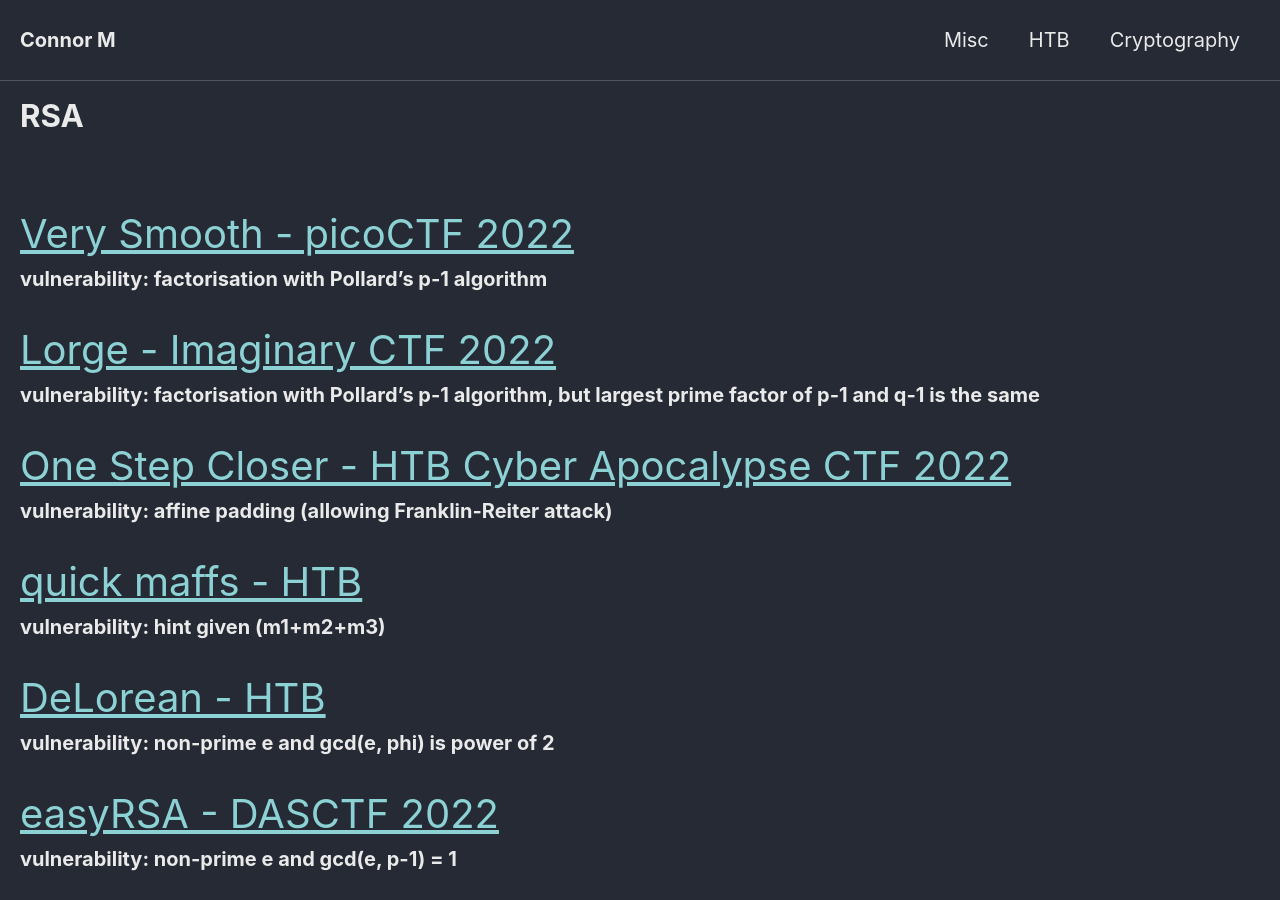
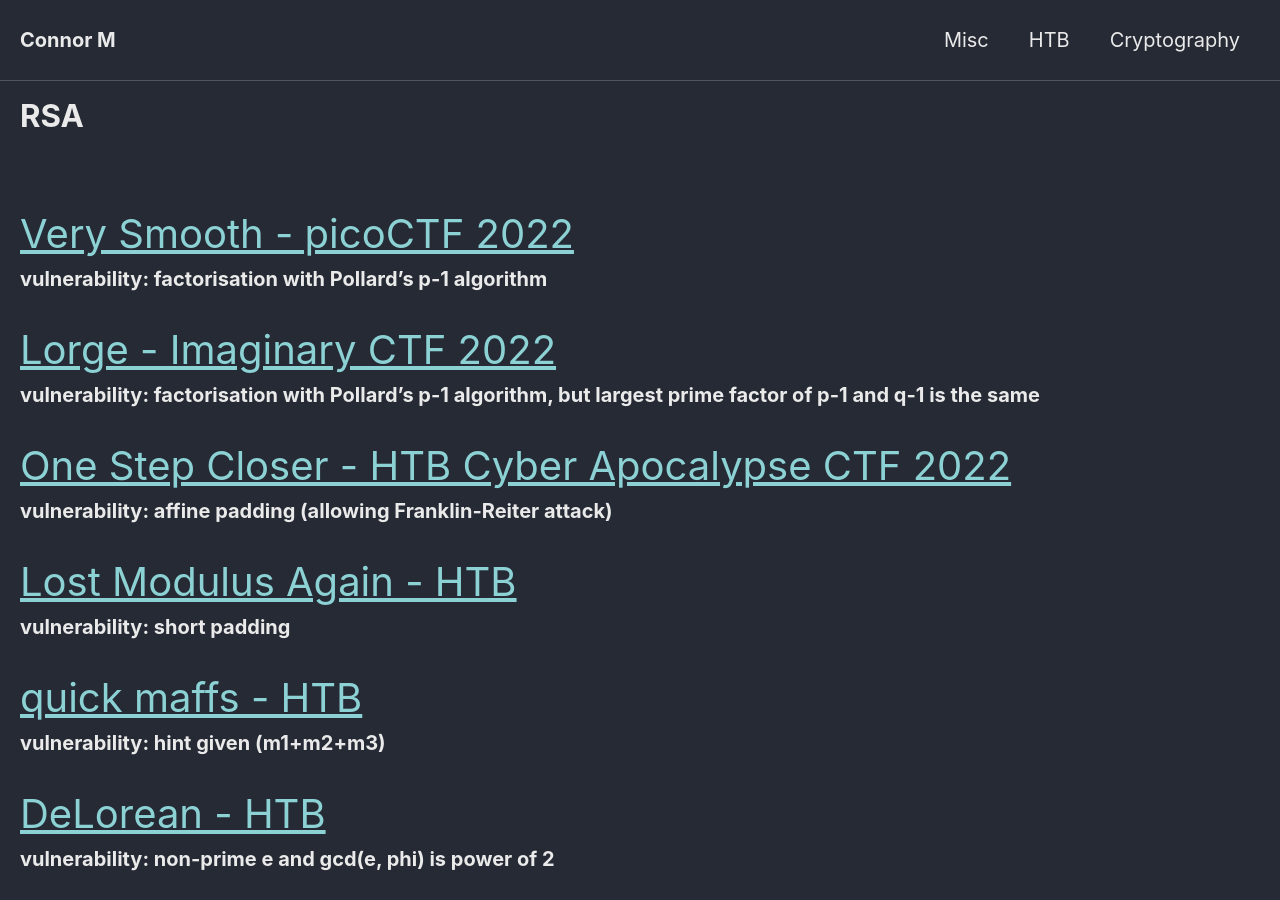
Before and after one commit to Connor-McCartney/Connor-McCartney.github.io, a Jekyll site: the page built from _pages/cryptography/rsa/rsa.md, in a window 1280 px wide and 900 px high. Built offline with Jekyll 4.4.1, drawn with Linux system fonts in a browser that asks for light colours; cached includes are drawn as plain includes.

Commit message:
Update rsa.md

```diff
--- a/_pages/cryptography/rsa/rsa.md
+++ b/_pages/cryptography/rsa/rsa.md
@@ -16,6 +16,10 @@ __vulnerability: factorisation with Pollard's p-1 algorithm, but largest prime f
 
 <span style="font-size:2em;">   [One Step Closer - HTB Cyber Apocalypse CTF 2022](/cryptography/rsa/one-step-closer-HTB-cyber-apocalypse-CTF-2022)       </span> <br>
 __vulnerability: affine padding (allowing Franklin-Reiter attack)__
+
+
+<span style="font-size:2em;">   [Lost Modulus Again - HTB](/cryptography/rsa/Lost-Modulus-Again-HTB)       </span> <br>
+__vulnerability: short padding__
 
 
 <span style="font-size:2em;">   [quick maffs - HTB](/cryptography/rsa/quick-maffs-HTB)       </span> <br>
```
